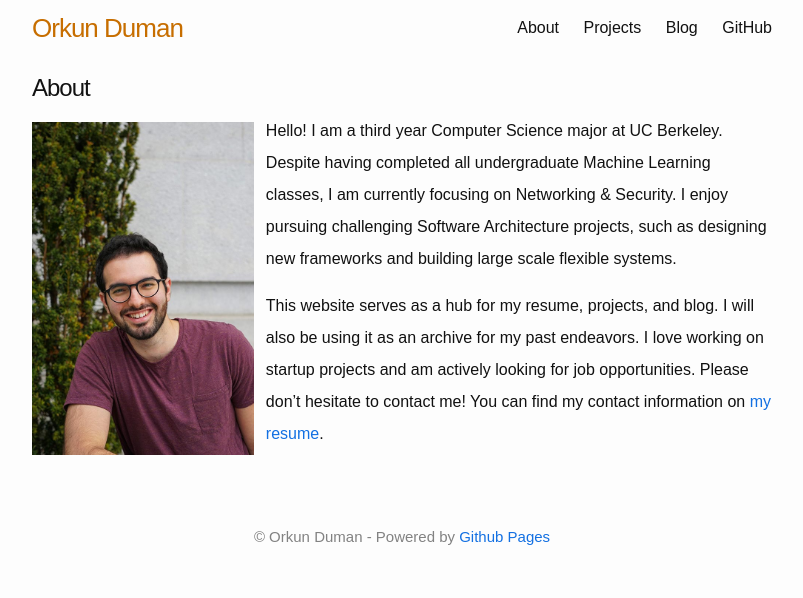
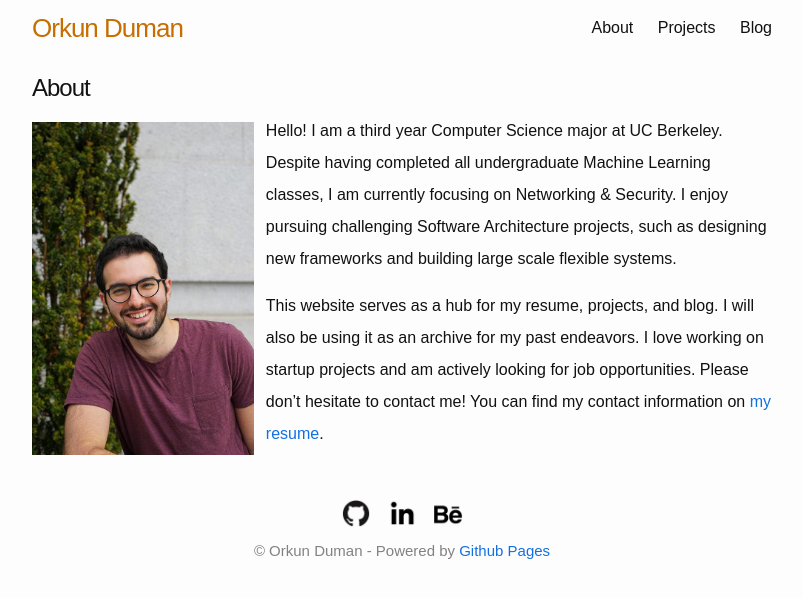
Before and after one commit to orkun1675/orkun1675.github.io, a Jekyll site: the page built from about.md, in a window 1280 px wide. Shown: the top 598 px of the page, without its empty margins (238-1041 px from the left). Built offline with Jekyll 4.4.1, drawn with Linux system fonts in a browser that asks for light colours.

Commit message:
update resume and add social icons

```diff
--- a/_data/navigation.yml
+++ b/_data/navigation.yml
@@ -5,5 +5,3 @@ main:
     url: /projects/
   - title: "Blog"
     url: https://blog.duman.me
-  - title: "GitHub"
-    url: https://github.com/orkun1675
--- a/_includes/footer_content.html
+++ b/_includes/footer_content.html
@@ -1 +1,6 @@
+<div class="social">
+    {% for link in site.data.social.main %}
+        <a href="{{ link.url }}" target="_blank"><img class="social-button" src="{{ site.url }}{{ link.img }}" alt="{{ link.alt }}"/></a>
+    {% endfor %}
+</div>
 &copy; {{ site.author }} - Powered by <a href="https://pages.github.com/" target="_blank">Github Pages</a>
--- a/_layouts/about.html
+++ b/_layouts/about.html
@@ -15,4 +15,6 @@ layout: default
     </div>
   </div>
 
+
+
 </article>
--- a/_sass/whiteglass/_layout.scss
+++ b/_sass/whiteglass/_layout.scss
@@ -57,7 +57,7 @@
  * Site footer
  */
 .site-footer {
-  padding: $spacing-unit 0;
+  padding: 10px 0;
   font-size: 15px;
   color: $grey-color;
   text-align: center;
@@ -69,7 +69,7 @@
  * Page content
  */
 .page-content {
-  padding: 20px 0;
+  padding-top: 20px;
 }
 
 .page-heading {
@@ -279,3 +279,13 @@
 .opener {
   margin-bottom: 25px;
 }
+
+.social {
+  text-align: center;
+  padding-bottom: 8px;
+}
+
+.social-button {
+  height: 30px;
+  padding: 0px 6px 0px 6px;
+}
```
Also changed, not shown: _data/social.yml (added, +10 -0 lines), about.md (+1 -1 lines), assets/social/behance.png (added), assets/social/github.png (added), assets/social/google+.png (added), assets/social/linkedin.png (added), 1 other file.
